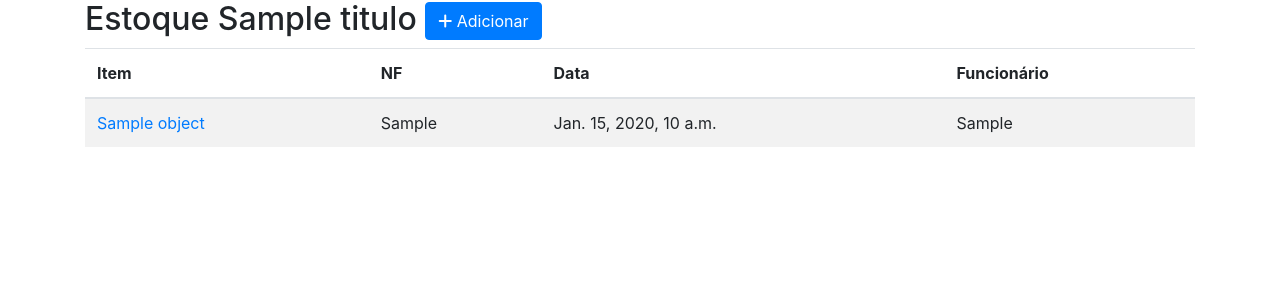
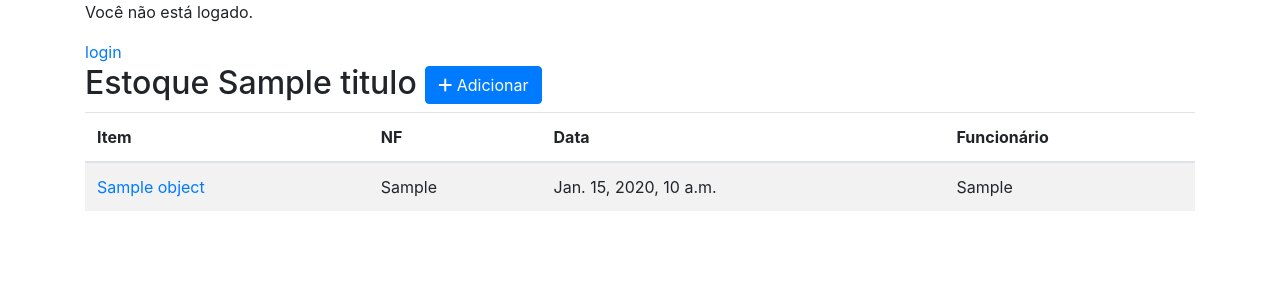
Before and after one commit to CSAAtibaia/Listas, a Django app: template ERP/estoque/templates/estoque_list.html in a window 1280 px wide. Shown: the part 56-356 px from the top of the page. Run offline with Django 3.2, Linux system fonts and the light colour scheme; the template is opened without the code that fills it: most values are stand-ins (such as "Sample title", 1, 10 or a date in 2020); some libraries are stand-ins or nearby versions.

Commit message:
login inicial

```diff
--- a/ERP/core/templates/base.html
+++ b/ERP/core/templates/base.html
@@ -27,8 +27,14 @@
   <body>
     {% include "includes/nav.html" %}
     <div class="container">
-        {% block content %}{% endblock content%}
-        </div>
+      {% if user.is_authenticated %}
+        Olá {{ user.username }}!
+      {% else %}
+      <p>Você não está logado.</p>
+      <a href="{% url 'login' %}">login</a>
+      {% endif %}
+      {% block content %}{% endblock content%}
+    </div>
     <!-- Optional JavaScript -->
     <!-- jQuery first, then Popper.js, then Bootstrap JS -->
     <script src="https://code.jquery.com/jquery-3.3.1.slim.min.js" integrity="sha384-q8i/X+965DzO0rT7abK41JStQIAqVgRVzpbzo5smXKp4YfRvH+8abtTE1Pi6jizo" crossorigin="anonymous"></script>
--- a/ERP/settings.py
+++ b/ERP/settings.py
@@ -147,5 +147,6 @@ EMAIL_USE_TLS = True
 DEFAULT_FROM_EMAIL = 'Sistema CSAAtibaia <noreply@csaatibaia.com>'
 
 #login control
-LOGIN_URL = '/admin/login/'
+LOGIN_URL = 'login/'
+LOGIN_REDIRECT_URL = '/'
 LOGOUT_REDIRECT_URL = 'core:index'
--- a/ERP/urls.py
+++ b/ERP/urls.py
@@ -43,6 +43,6 @@ urlpatterns = [
 
     path('', include('ERP.core.urls')),
     path('estoque/', include('ERP.estoque.urls')),
-
+    path('login/', auth_views.LoginView.as_view(), name='login'),
     path('logout/', LogoutView.as_view(), name='logout'),
 ]
```
Also changed, not shown: ERP/core/templates/registration/login.html (added, +13 -0 lines).
